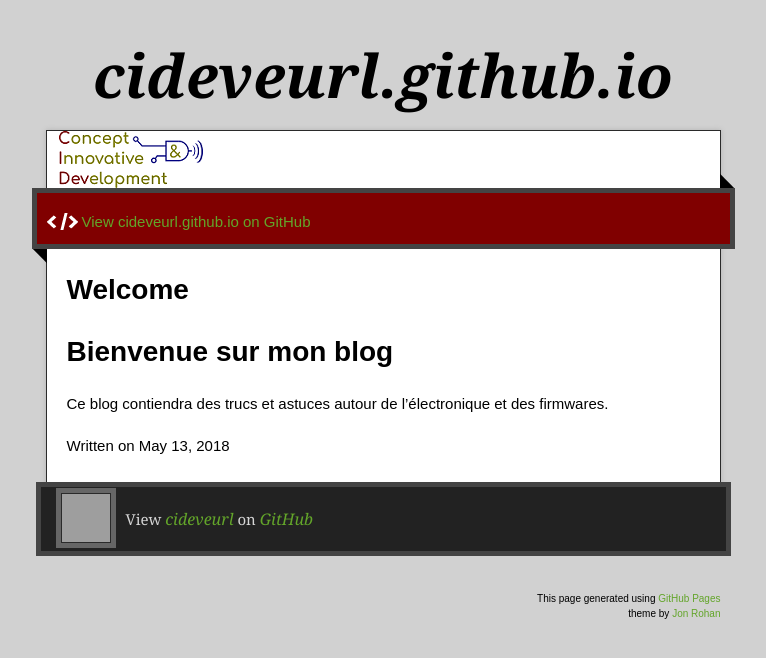
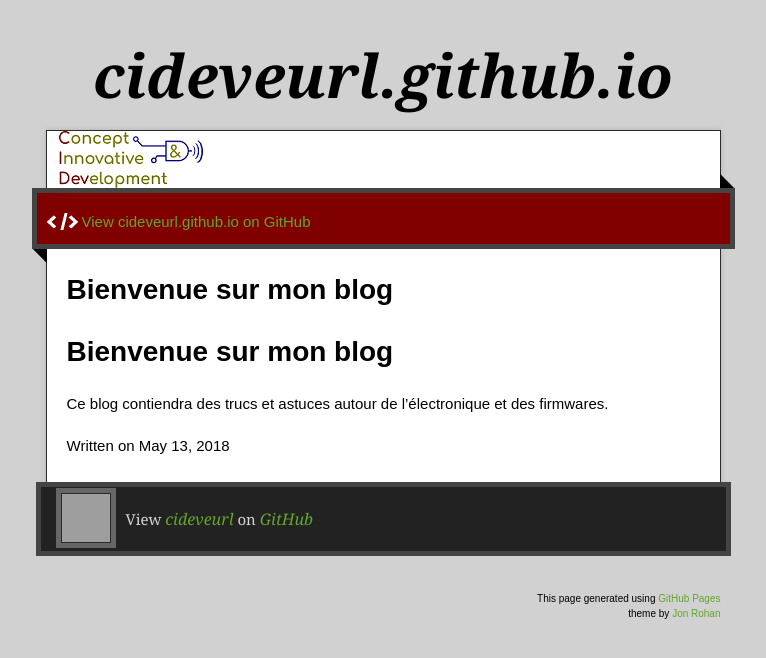
Before and after one commit to cideveurl/cideveurl.github.io, a Jekyll site: the page built from _posts/2018-05-13-welcome.md, in a window 1280 px wide. Shown: the top 658 px of the page, without its empty margins (257-1023 px from the left). Built offline with Jekyll 4.4.1, drawn with Linux system fonts in a browser that asks for light colours; the repository's description, which GitHub fills in, is left out; grey boxes are pictures that could not be loaded.

Commit message:
Revert "titre doublé"
This reverts commit ddfa131e474343e2ed85e1a82596aba8048a56d4.

```diff
--- a/_posts/2018-05-13-welcome.md
+++ b/_posts/2018-05-13-welcome.md
@@ -1,5 +1,6 @@
 ---
 layout: post
+title: Bienvenue sur mon blog
 ---
 
 # Bienvenue sur mon blog
```
